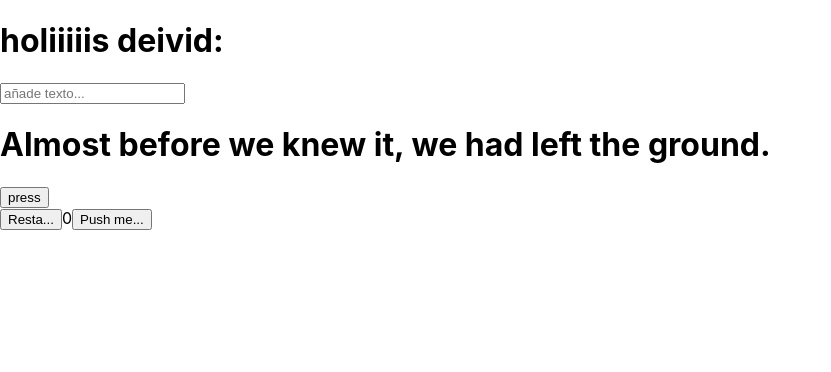
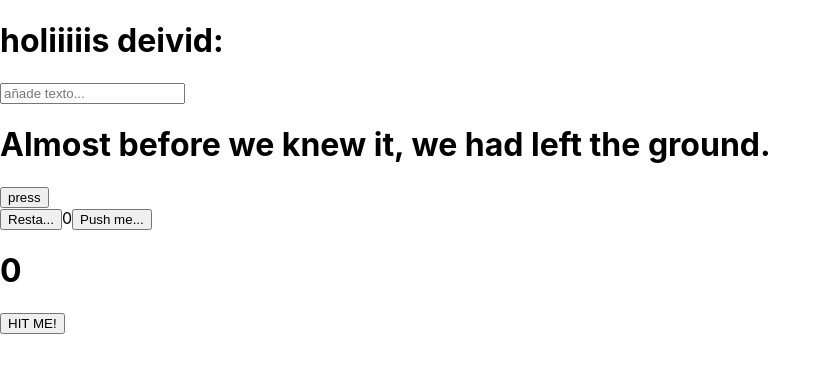
Before and after one commit to davidciliberto1/practicaApi, a React (Create React App) app: page / in a window 1280 px wide. Shown: the top 372 px of the page, without its empty margins (0-831 px from the left). Built offline with nearby package versions, Linux system fonts and the light colour scheme.

Commit message:
blackjack

```diff
--- a/src/App.js
+++ b/src/App.js
@@ -1,13 +1,16 @@
 import React from 'react';
 import Quotes from './components/quotes';
 import Speak from './components/speak';
-import Contador from './components/counter'
+import Contador from './components/counter';
+import Random from './components/random';
+
 function App() {
   return (
     <div className="App">
       <Speak/>
       <Quotes/>
       <Contador/>
+      <Random/>
     </div>
   );
 }
--- /dev/null
+++ b/src/components/random.jsx
@@ -0,0 +1,15 @@
+import React, { useState } from 'react'
+
+function Random() {
+const [cuenta, setCuenta] = useState(0);
+
+    return(
+        <div>
+            <h1>{cuenta}</h1>
+            <button
+            onClick={(event) => setCuenta(cuenta + Math.random())}
+            >HIT ME!</button>
+        </div>
+    )
+}
+export default Random;
```
